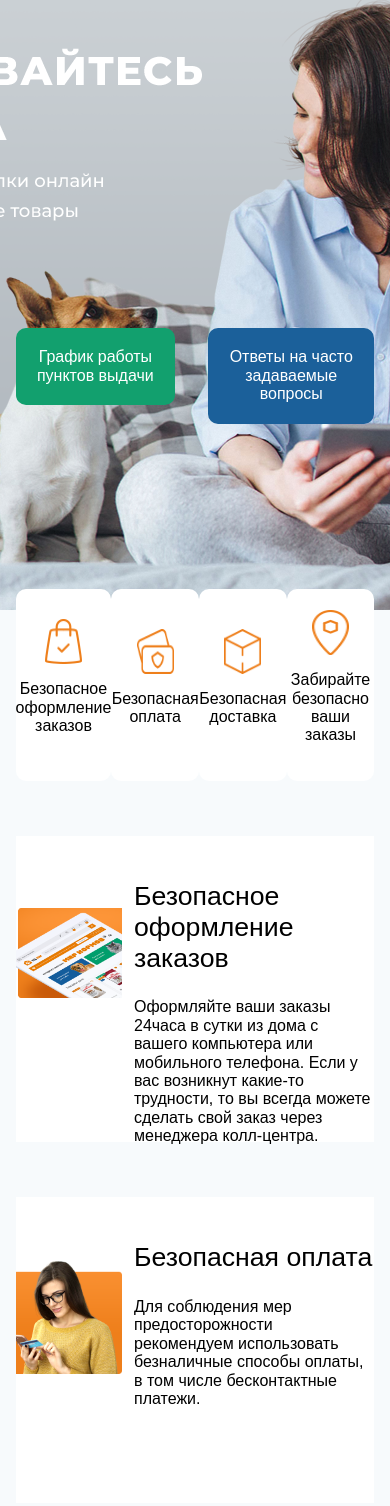
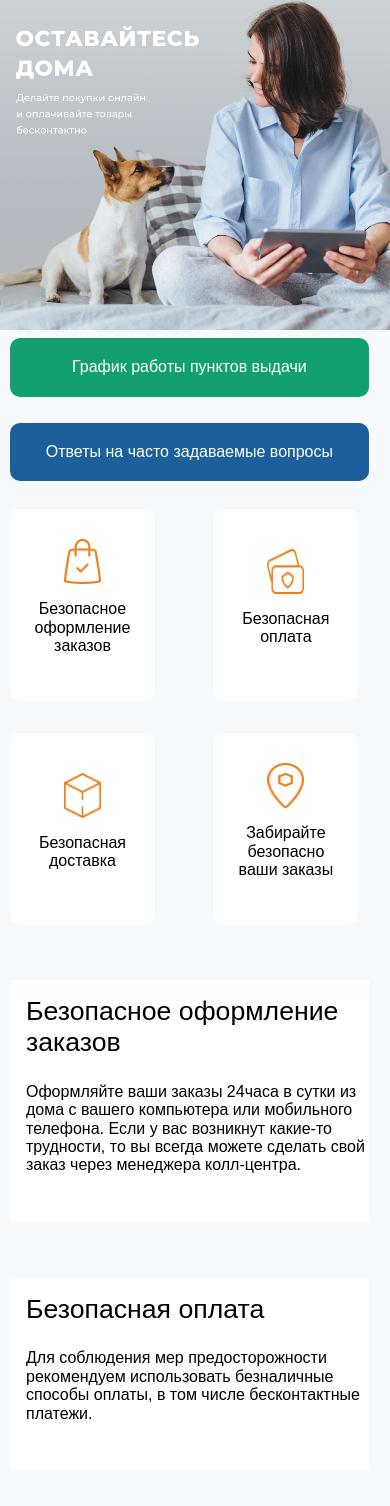
Before and after one commit to HATACKAH/mk, a plain HTML site: page index.html in a window 390 px wide. Shown: the part 111-1617 px from the top of the page. Drawn offline with Linux system fonts and the light colour scheme; a script that the page names is missing.

Commit message:
Мобилка

```diff
--- a/style.css
+++ b/style.css
@@ -259,12 +259,15 @@ body {
     .main-banner {
         background-image: url(img/720.png);
         background-repeat: no-repeat;
+        background-size: contain;
+        height: 532px;
     }
     .benefits-item {
         width: 145px;
     }
     .main-banner__content, .content-wrapper, .chavo, .footer {
         width: 92%;
+        margin: 10px;
     }
     .main-banner__buttons, .panel, .benefits-item, .content__text, .footer {
         font-size: 12pt;
@@ -272,9 +275,9 @@ body {
     .content__title {
         font-size: 20pt;
     }
-    .block-2 .content-block__body, .block-4 .content-block__body {
+    /* .block-2 .content-block__body, .block-4 .content-block__body {
         margin-left: 406px;
-    }
+    } */
     .block-2 img, .block-4 img {
         position: absolute;
         left: 0;
@@ -320,9 +323,9 @@ body {
     .block-4 img {
         display: none;
     }
-    .block-1 .content-block__body, .block-2 .content-block__body, .block-3 .content-block__body, .block-4 .content-block__body {
+    /* .block-1 .content-block__body, .block-2 .content-block__body, .block-3 .content-block__body, .block-4 .content-block__body {
         margin-left: 33%;
-    }
+    } */
     .footer, .footer__social {
         flex-direction: column;
         text-align: center;
@@ -355,7 +358,7 @@ body {
         flex-direction: unset;
         width: auto;
     }
-    .header{
+    .header {
         width: 90%;
     }
     .chavo-title {
@@ -365,3 +368,51 @@ body {
         font-size: 14pt;
     }
 }
+@media (min-width: 551px) and (max-width: 1100px) {
+    .block-1 .content-block__body, .block-2 .content-block__body, .block-3 .content-block__body, .block-4 .content-block__body {
+        margin-left: 33%;
+    }
+}
+@media (max-width:700px) {
+    .main-logo img {
+        width: 200px;
+    }
+}
+
+@media (max-width:550px) {
+    .main-banner__buttons {
+        flex-direction: column;
+        width: 100%;
+    }
+    .main-banner__button-1 {
+        margin-right: 0px;
+    }
+    .benefits {
+        display: grid;
+        z-index: 1;
+        grid-template-columns: 1fr 1fr;
+        grid-column-gap: 3em;
+        grid-row-gap: 2em;
+    }
+    .block-2 .content-block__body, .block-4 .content-block__body, .block-1 .content-block__body, .block-3 .content-block__body {
+        margin-top: 1em;
+        margin-left: 1em;
+        margin-bottom: 3em;
+    }
+    .block-1, .block-2, .block-3, .block-4 {
+        background-image: none;
+    }
+    .content-block {
+        height: auto;
+    }
+    .chavo-title {
+        padding-bottom: 10%;
+    }
+    .footer__social {
+        width: 70%;
+    }
+    .footer {
+        margin: 0;
+    }
+
+}
```
